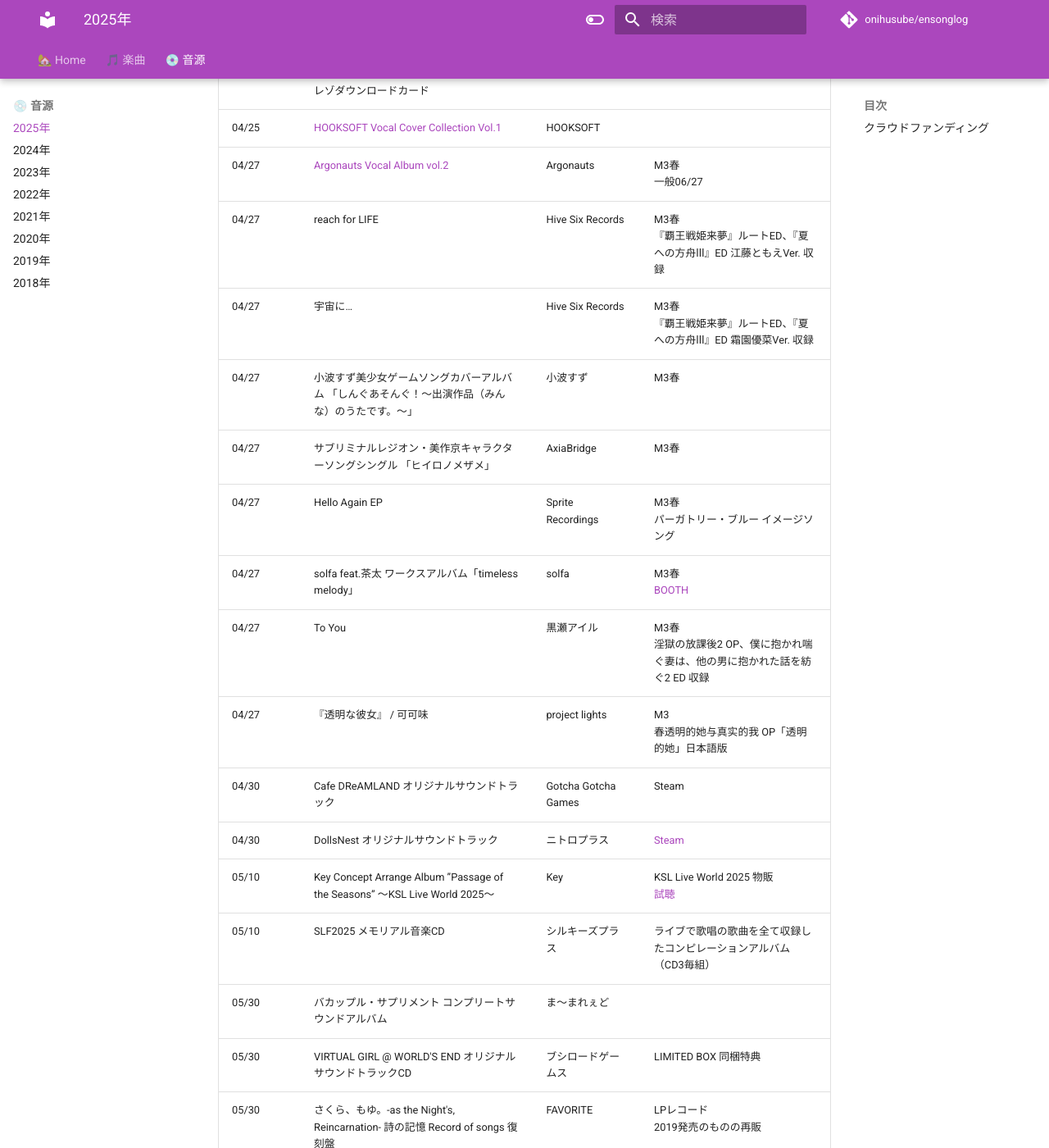
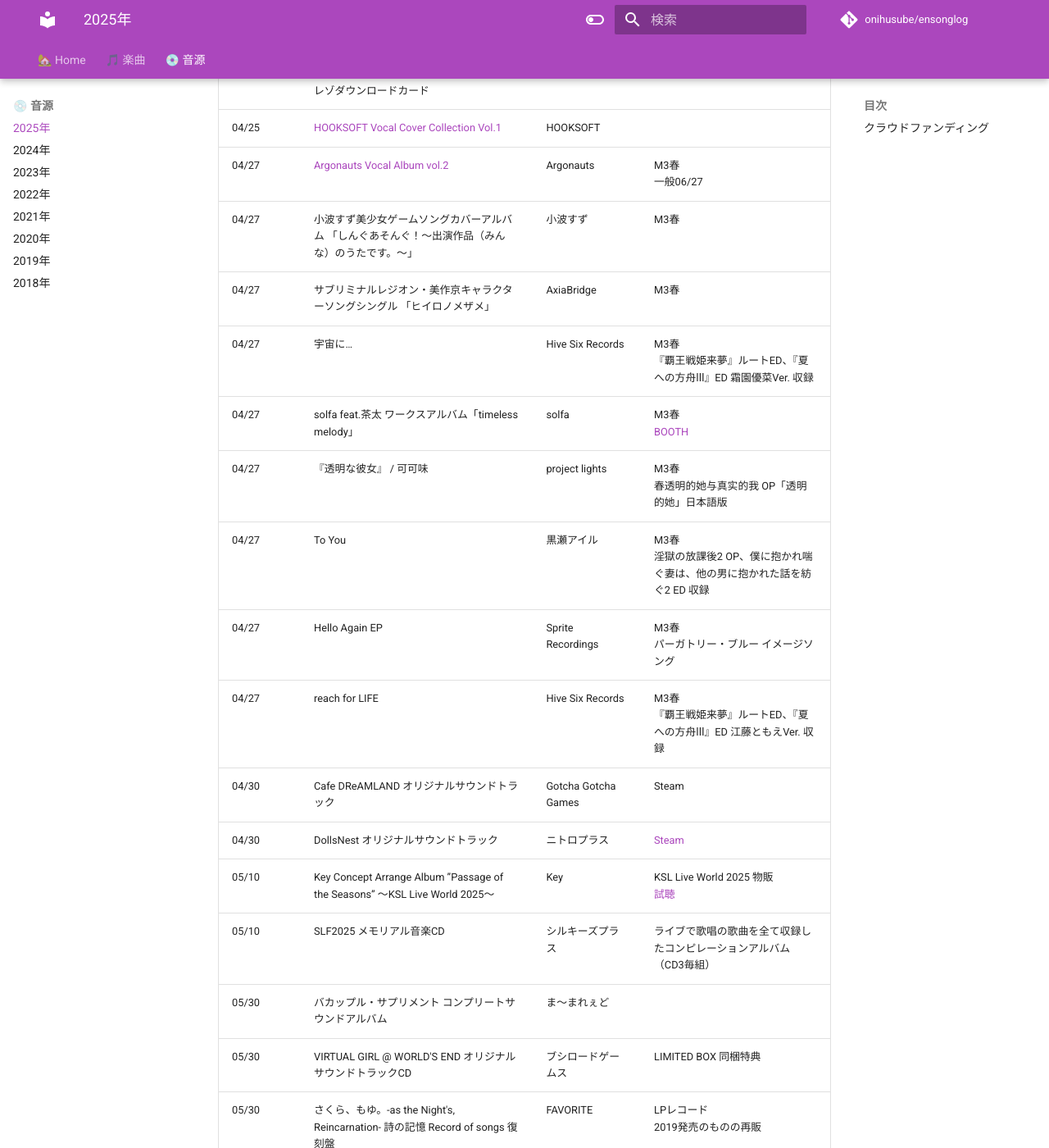
Before and after one commit to onihusube/ensonglog, an MkDocs documentation site: the page built from docs/2025/音源.md, in a window 1280 px wide and 1400 px high, scrolled down 4253 px. Shown: the whole window at 82% size. Built offline with MkDocs 1.6.1 and Material for MkDocs 9.7.7, drawn with Linux system fonts in a browser that asks for light colours; comment, search, counter and statistics services are not loaded.

Commit message:
並べ替え

```diff
--- a/docs/2025/音源.md
+++ b/docs/2025/音源.md
@@ -72,14 +72,14 @@
 | 04/25 | ハミダシクリエイティブRe:Re:call エンディングボーカルCD/エンディングボーカルハイレゾダウンロードカード | まどそふと | 豪華版特典 |
 | 04/25 | [HOOKSOFT Vocal Cover Collection Vol.1](./音源個別/HOOKSOFT%20Vocal%20Cover%20Collection%20Vol.1.md) | HOOKSOFT |  |
 | 04/27 | [Argonauts Vocal Album vol.2](./音源個別/Argonauts%20Vocal%20Album%20vol.2.md) | Argonauts | M3春 </br> 一般06/27 |
-| 04/27 | reach for LIFE | Hive Six Records | M3春 </br> 『覇王戦姫来夢』ルートED、『夏への方舟Ⅲ』ED 江藤ともえVer. 収録 |
-| 04/27 | 宇宙に… | Hive Six Records | M3春 </br> 『覇王戦姫来夢』ルートED、『夏への方舟Ⅲ』ED 霜園優菜Ver. 収録 |
 | 04/27 | 小波すず美少女ゲームソングカバーアルバム 「しんぐあそんぐ！〜出演作品（みんな）のうたです。〜」 | 小波すず | M3春 |
 | 04/27 | サブリミナルレジオン・美作京キャラクターソングシングル 「ヒイロノメザメ」 | AxiaBridge | M3春 |
+| 04/27 | 宇宙に… | Hive Six Records | M3春 </br> 『覇王戦姫来夢』ルートED、『夏への方舟Ⅲ』ED 霜園優菜Ver. 収録 |
+| 04/27 | solfa feat.茶太 ワークスアルバム「timeless melody」 | solfa | M3春 </br> [BOOTH](https://madaranosora.booth.pm/items/6710943) |
+| 04/27 | 『透明な彼女』 / 可可味 | project lights | M3春 </br> 春透明的她与真实的我 OP「透明的她」日本語版 |
+| 04/27 | To You | 黒瀬アイル | M3春 </br> 淫獄の放課後2 OP、僕に抱かれ喘ぐ妻は、他の男に抱かれた話を紡ぐ2 ED 収録 |
 | 04/27 | Hello Again EP | Sprite Recordings | M3春 </br> パーガトリー・ブルー イメージソング |
-| 04/27 | solfa feat.茶太 ワークスアルバム「timeless melody」 | solfa | M3春 </br> [BOOTH](https://madaranosora.booth.pm/items/6710943) |
-| 04/27 | To You | 黒瀬アイル | M3春 </br> 淫獄の放課後2 OP、僕に抱かれ喘ぐ妻は、他の男に抱かれた話を紡ぐ2 ED 収録 |
-| 04/27 | 『透明な彼女』 / 可可味 | project lights | M3 </br> 春透明的她与真实的我 OP「透明的她」日本語版 |
+| 04/27 | reach for LIFE | Hive Six Records | M3春 </br> 『覇王戦姫来夢』ルートED、『夏への方舟Ⅲ』ED 江藤ともえVer. 収録 |
 | 04/30 | Cafe DReAMLAND オリジナルサウンドトラック | Gotcha Gotcha Games | Steam |
 | 04/30 | DollsNest オリジナルサウンドトラック | ニトロプラス | [Steam](https://store.steampowered.com/app/3001180/Dolls_Nest_Original_SoundTrack_The_Origin_of_Species/) |
 | 05/10 | Key Concept Arrange Album ”Passage of the Seasons” ～KSL Live World 2025～ | Key | KSL Live World 2025 物販 </br> [試聴](https://www.youtube.com/watch?v=HVnnfgZEYy0) |
```
